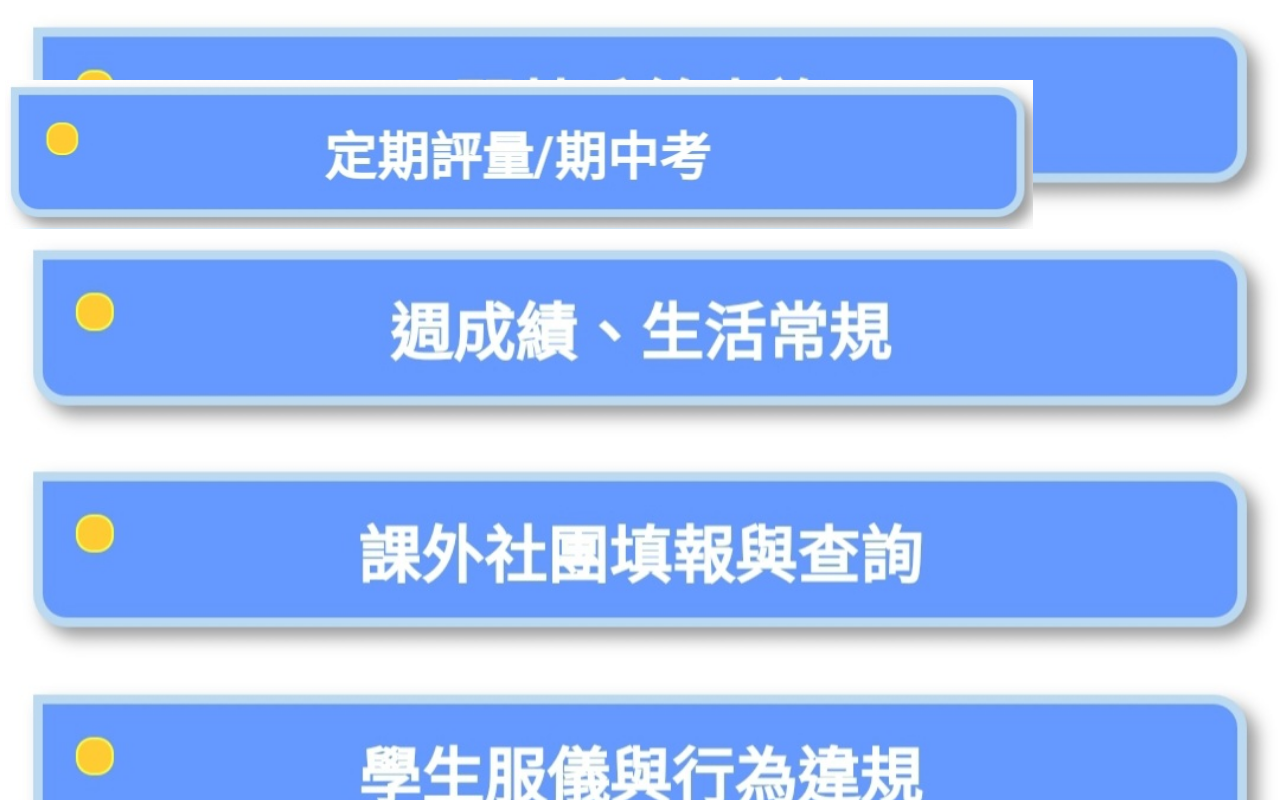
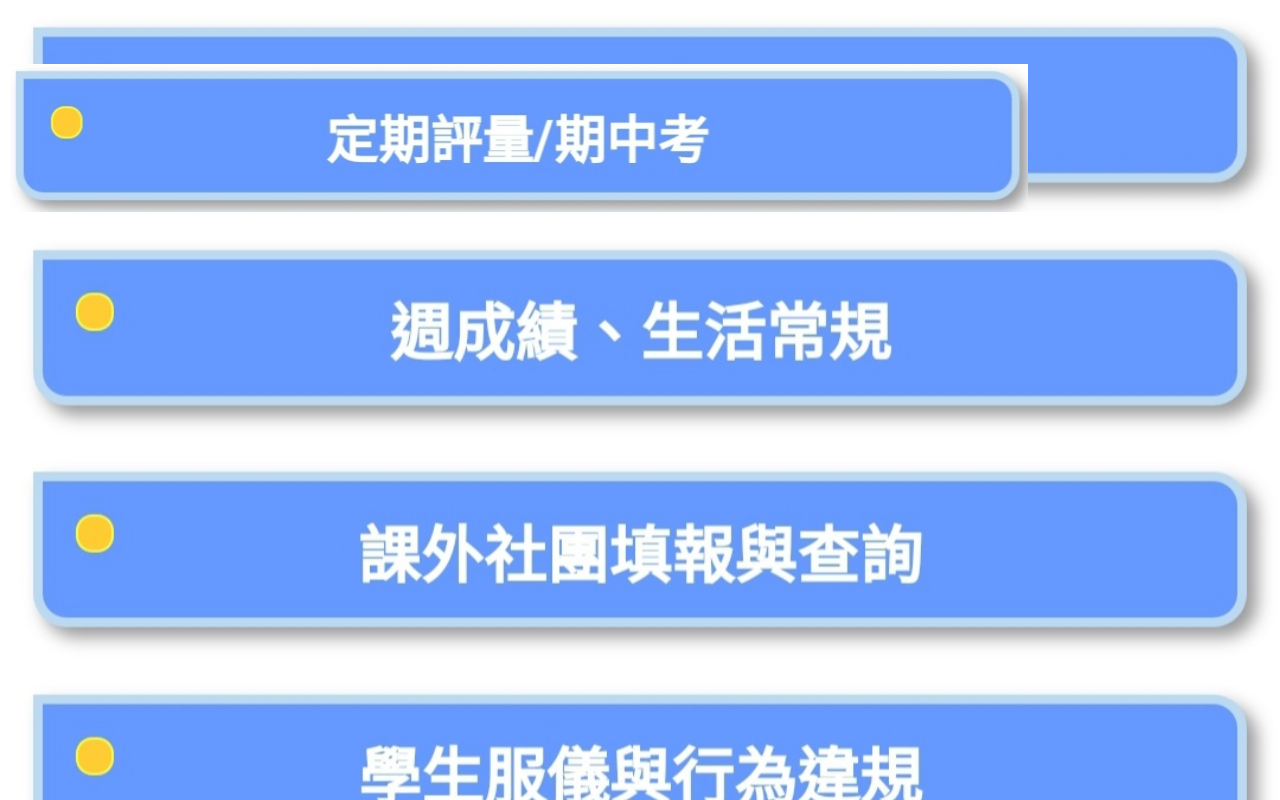
Before and after one commit to Mingdao-edu-tw/real-time-info, a plain HTML site: page index.html in a window 1280 px wide. Drawn offline with Linux system fonts and the light colour scheme.

Commit message:
Update index.html

```diff
--- a/index.html
+++ b/index.html
@@ -26,7 +26,7 @@
       transition: transform 0.2s;
     }
     .button img {
-      max-width: 99%;
+      max-width: 98%;
       max-height: 100%;
     }
     .button:hover {
@@ -34,7 +34,7 @@
     }
     /* 設定各個按鈕的位置和大小 */
     .button1 {
-      top: 10%; /* 根據背景中的位置調整 */
+      top: 8%; /* 根據背景中的位置調整 */
     }
     /* 添加更多按鈕樣式 */
   </style>
```
